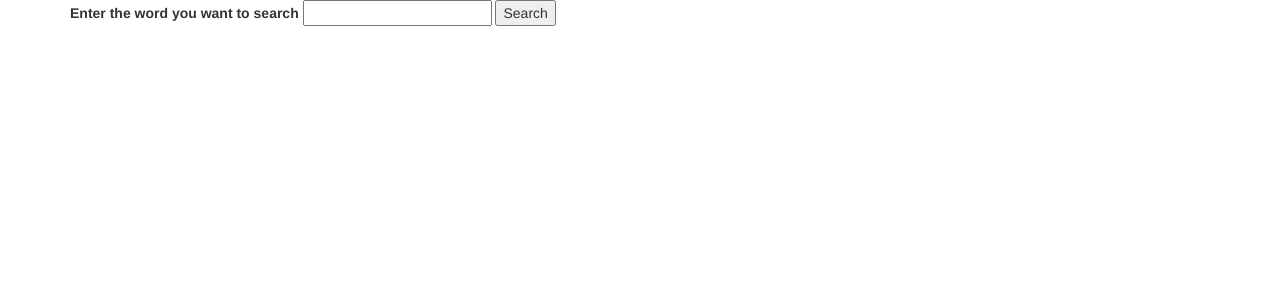
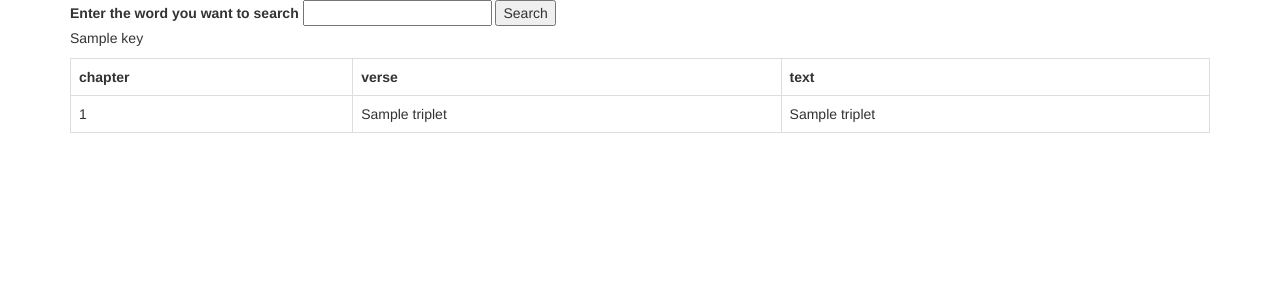
Before and after one commit to badwolf2121/Quran_flask, a Flask app: template templates/search_page.html in a window 1280 px wide. Shown: the top 300 px of the page. Run offline with Flask 2, Linux system fonts and the light colour scheme; the template is opened without the code that fills it: most values are stand-ins (such as "Sample title", 1, 10 or a date in 2020); some libraries are stand-ins or nearby versions.

Commit message:
Case handeling

```diff
--- a/app.py
+++ b/app.py
@@ -25,7 +25,8 @@ def get_search_tuple(search_word,file_location):
     aya=[]
     count_matches=0
     for index,row in df.iterrows():
-        if search_word in row["AyahText"]:
+        if search_word.upper() in row["AyahText"].upper():
+
         # sim = fuzz.token_set_ratio(search_word,row["AyahText"])
         # if sim >=95:
             trans_string=row["AyahText"]
@@ -73,11 +74,12 @@ def search_form():
     word=request.form["Word"]
     file_location="data/English-Ahmed-Ali-100.csv"
     big_dict=get_similar_all_syns(word,file_location)
+    big_dict["search_word"]=word
     print(big_dict)
     for word in big_dict:
         print(word)
     #return("number of synonyms = "+str(len(big_dict.keys())))
-    return render_template("result.html",data=big_dict)
+    return render_template("search_page.html",data=big_dict,)
 
 
 
--- a/templates/result.html
+++ b/templates/result.html
@@ -20,6 +20,8 @@
 	<div class="container">
 
 		{% for key, value in data.items() %}
+			{%if key!="search_word"%}
+
 				<p>{{key}}</p>
 				<table class="table table-bordered">
 			    	<th>chapter</th><th>verse</th><th>text</th>
@@ -29,7 +31,9 @@
 				    	</tr>
 			    		{%endfor%}
 				</table>
+			{%endif%}
 		{%endfor%}
+
 
 
 	</div>
--- a/templates/search_page.html
+++ b/templates/search_page.html
@@ -21,7 +21,11 @@
 
 			<form action="/searchform" method="post">
 				<label>Enter the word you want to search</label>
+		  		{%if data%}
+		  		<input type="text" name="Word" value='{{data.search_word}}'></input>
+		  		{%else%}
 		  		<input type="text" name="Word"></input>
+		  		{% endif %}
 		  		<input type="submit" value="Search"></input>
 	</form>
 
@@ -30,9 +34,30 @@
 	</div>
 
 
+	{%if data%}
+
+		<div class="container">
+
+		{% for key, value in data.items() %}
+			{%if key!="search_word"%}
+
+				<p>{{key}}</p>
+				<table class="table table-bordered">
+			    	<th>chapter</th><th>verse</th><th>text</th>
+				        {%for triplet in value%}
+				        <tr>
+				        	<td>{{triplet[0]}}</td><td>{{triplet[1]}}</td><td>{{triplet[2]}}</td>
+				    	</tr>
+			    		{%endfor%}
+				</table>
+			{%endif%}
+		{%endfor%}
 
 
 
+	</div>
+
+	{%endif%}
 
 
 
```
Also changed, not shown: untitled.html (added, +10 -0 lines), 1 other file. Lines whose indentation alone changed are shown as unchanged.
